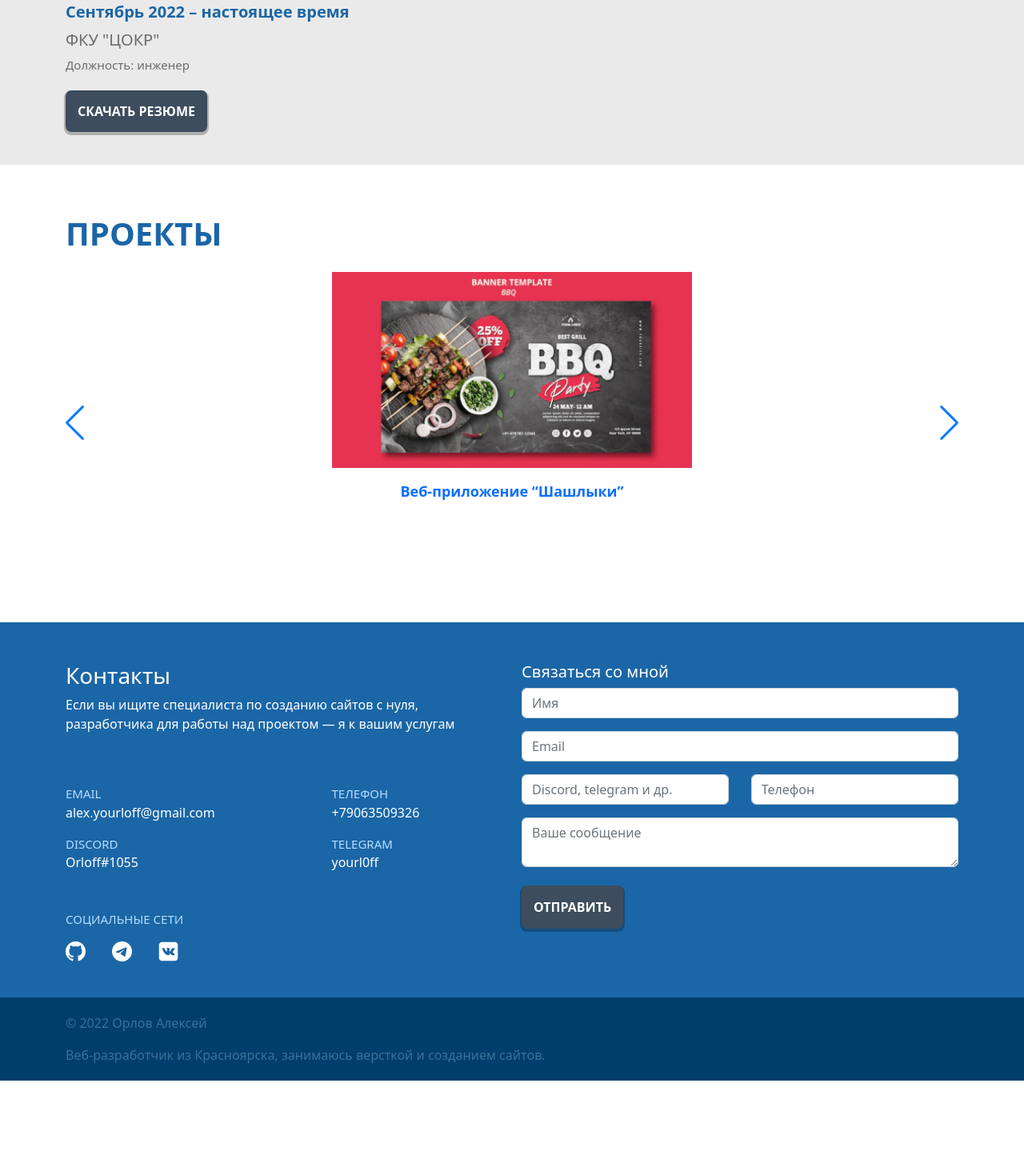
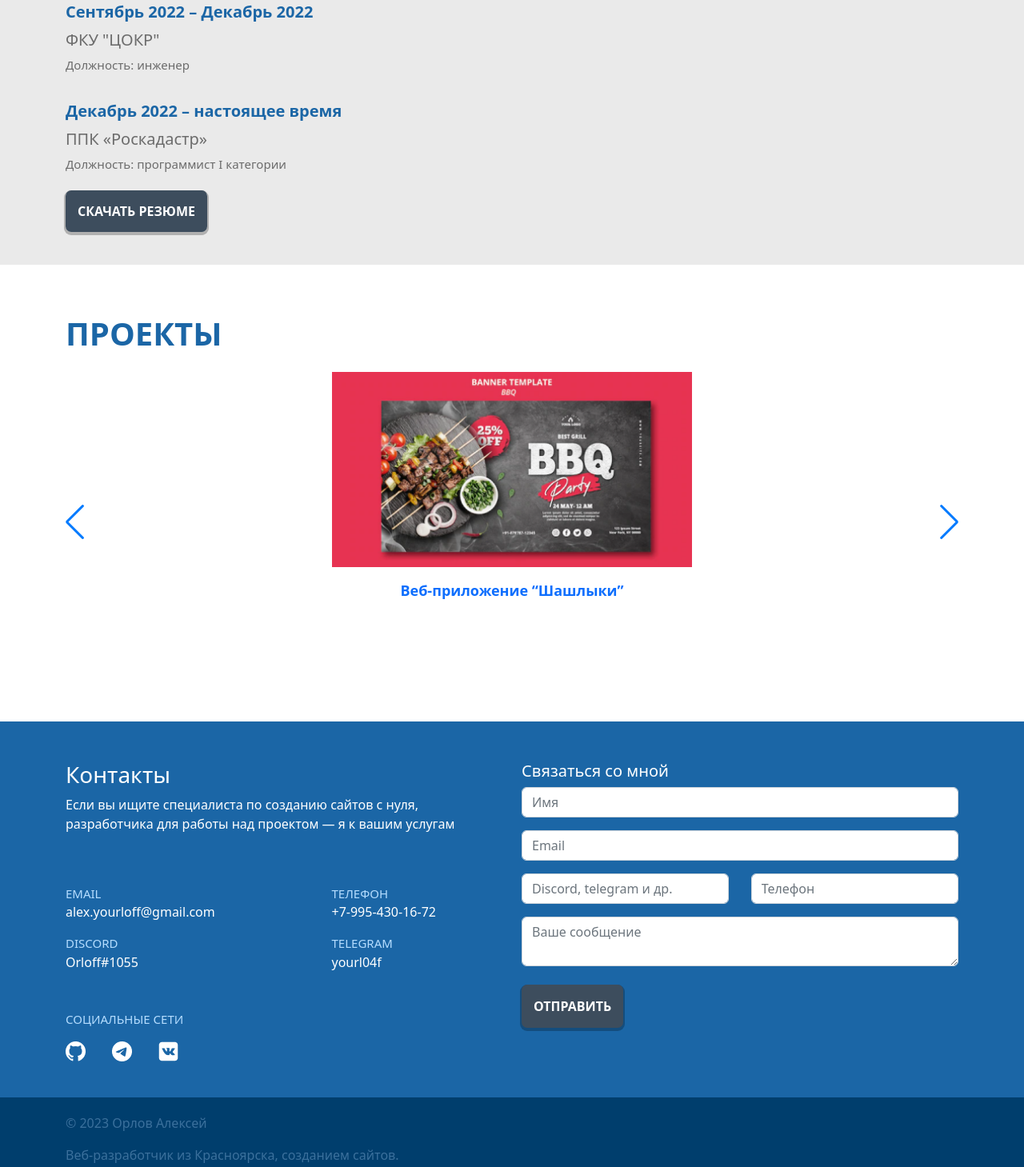
Before and after one commit to Yourloff/portfolio, a plain HTML site: page index.html in a window 1280 px wide. Shown: the part 1330-2789 px from the top of the page at 80% size. Before the commit the page ends 2681 px from the top, so only its background shows below. Drawn offline with nearby package versions, Linux system fonts and the light colour scheme.

Commit message:
обновлены сведения

```diff
--- a/index.html
+++ b/index.html
@@ -41,9 +41,9 @@
         </div>
         <div class="row">
           <div class="contact-me">
-            <a class="button" href="https://t.me/yourl0ff" target="_blank"
+            <a class="button" href="https://t.me/yourl04f" target="_blank"
               >Написать
-              <img src="img/telegram.png" alt="https://t.me/yourl0ff" />
+              <img src="img/telegram.png" alt="https://t.me/yourl04f" />
             </a>
           </div>
         </div>
@@ -54,7 +54,7 @@
         <div class="row">
           <h2>Резюме</h2>
           <p class="fi">Орлов Алексей</p>
-          <p>23 года, Россия, Красноярск</p>
+          <p>24 года, Россия, Красноярск</p>
           <p>
             Закончил АК СИБГУ (Аэрокосмический колледж Сибирский государственный
             университет) по специальности: Программирование в компьютерных
@@ -79,9 +79,14 @@
                 <p class="job-title">Должность: Программист-стажёр</p>
               </div>
               <div class="item">
-                <h6 class="head-text">Сентябрь 2022 – настоящее время</h6>
+                <h6 class="head-text">Сентябрь 2022 – Декабрь 2022</h6>
                 <p>ФКУ "ЦОКР"</p>
                 <p class="job-title">Должность: инженер</p>
+              </div>
+              <div class="item">
+                <h6 class="head-text">Декабрь 2022 – настоящее время</h6>
+                <p>ППК «Роскадастр»</p>
+                <p class="job-title">Должность: программист I категории</p>
               </div>
             </div>
             <div class="col-md-5 offset-md-1">
@@ -177,13 +182,13 @@
                     <div class="contact">
                       <p class="contact-head">Телефон</p>
                       <p class="contact-text">
-                        <a href="tel:+79063509326">+79063509326</a>
+                        <a href="tel:+79954301672">+7-995-430-16-72</a>
                       </p>
                     </div>
                     <div class="contact">
                       <p class="contact-head">Telegram</p>
                       <p class="contact-text">
-                        <a href="https://t.me/yourl0ff">yourl0ff</a>
+                        <a href="https://t.me/yourl04f">yourl04f</a>
                       </p>
                     </div>
                   </div>
@@ -264,10 +269,9 @@
       </div>
       <div class="basement">
         <div class="container">
-          <p>© 2022 Орлов Алексей</p>
+          <p>© 2023 Орлов Алексей</p>
           <p>
-            Веб-разработчик из Красноярска, занимаюсь версткой и созданием
-            сайтов.
+            Веб-разработчик из Красноярска, созданием сайтов.
           </p>
         </div>
       </div>
```
Also changed, not shown: 1 other file.
